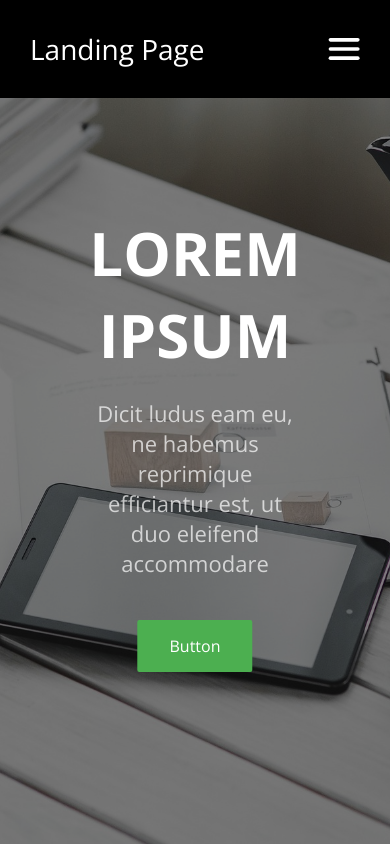
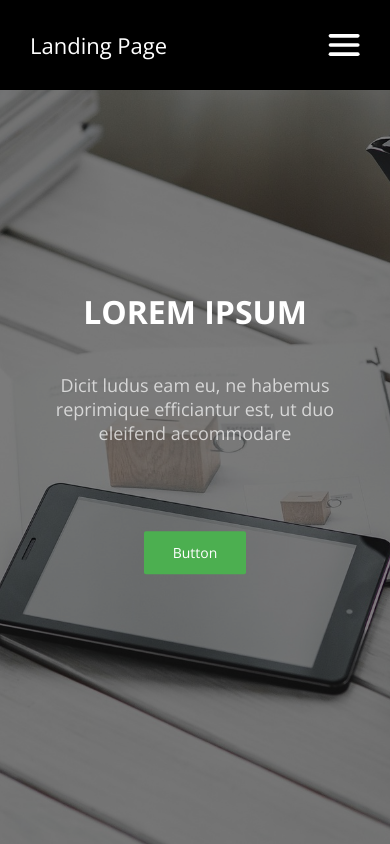
Before and after one commit to SimonaToader/Landing-Page, a plain HTML site: page index.html in a window 390 px wide. Drawn offline with nearby package versions, Linux system fonts and the light colour scheme.

Commit message:
Finished assignment

```diff
--- a/index.css
+++ b/index.css
@@ -64,9 +64,7 @@ nav {
 
 }
 
-.menu{
-    size:10px;
-}
+
 .bar-titles {
 
     margin:5px;
@@ -79,16 +77,54 @@ nav {
         display: none;
     }
 
-
+}
 
 @media only screen and (max-width: 500px) {
     img {
     width:10%;
     }
 
+}
 
+@media only screen and (min-width: 499px) {
+    img {
+        display: none;
+    }
+}
 
+@media only screen and (max-width: 500px) {
+    h1 {
+        font-size: 32px;
+        margin-bottom: 40px;
+    }
+}
 
+@media only screen and (max-width: 500px) {
+    h3 {
+        font-size: 18px;
+        margin-bottom: 70px;
+    }
+}
+
+@media only screen and (max-width: 500px) {
+    label.title {
+        font-size: 22px;
+    }
+}
+
+@media only screen and (max-width: 500px) {
+    button.button {
+            font-size: 14px;
+            margin-top: 16px;
+            padding: 12px 29px;
+    }
+}
+
+@media only screen and (max-width: 500px) {
+    .text-father {
+        width:80%;
+    }
+}
 
 .container{
     align-items:center;
```
